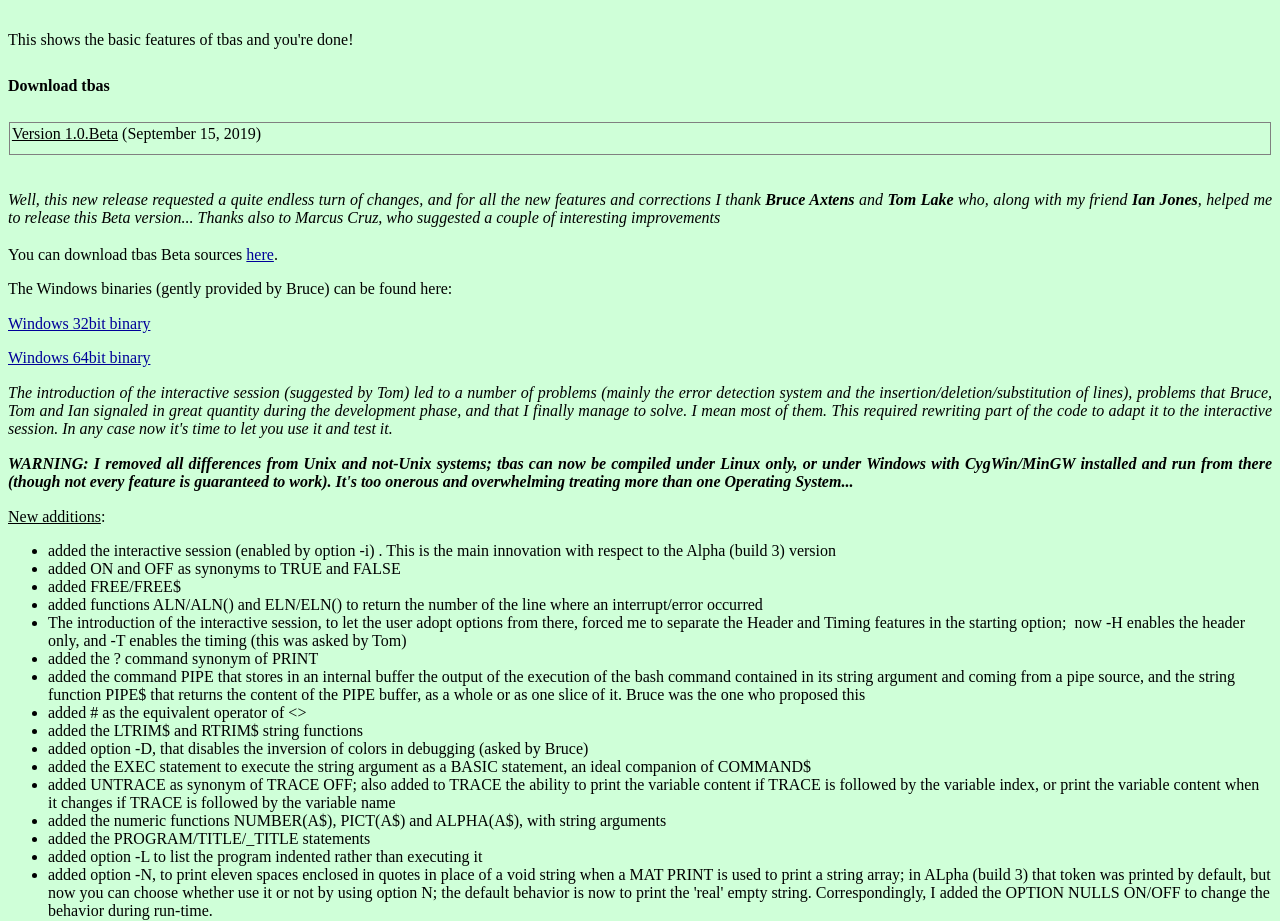
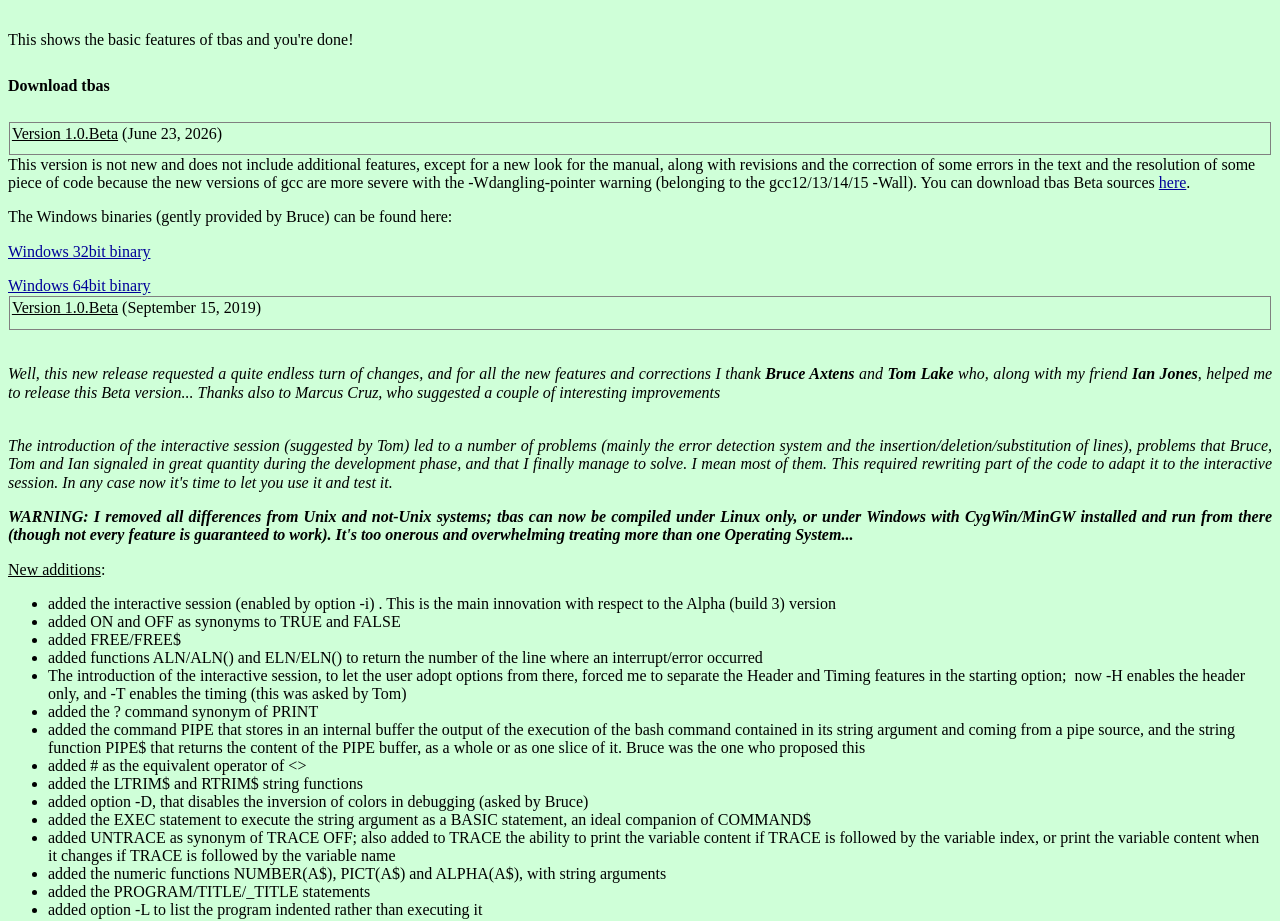
Before and after one commit to tonibin/tonibin.github.io, a plain HTML site: page tbas/index.html in a window 1280 px wide. Shown: the part 1280-2201 px from the top of the page. Drawn offline with Linux system fonts and the light colour scheme.

Commit message:
Site update: mar 23 giu 2026, 21:26:20, CEST

```diff
--- a/tbas/index.html
+++ b/tbas/index.html
@@ -110,6 +110,29 @@
       <a name="Download"></a>Download tbas<br>
       <br>
     </h4>
+
+    <table width="100%" cellspacing="1" cellpadding="2">
+      <colgroup><col width="256*"> </colgroup>
+      <tbody>
+        <tr>
+          <td style="border: 1px double #808080; padding: 0.05cm" width="100%">
+            <p> <u>Version 1.0.Beta</u> (June 23, 2026)</p>
+          </td>
+        </tr>
+      </tbody>
+    </table>
+      This version is not new and does not include additional features, except for a new look for the manual, along with revisions and the correction of some errors in the text and the resolution of some piece of code because the new versions of gcc are more severe with the -Wdangling-pointer warning (belonging to the gcc12/13/14/15 -Wall).
+
+      You can download tbas Beta sources <a href="distrib/tbas.1.0.Beta.src.zip">here</a>.
+    </p>
+    <p style="margin-bottom: 0cm" align="justify">The Windows binaries (gently
+      provided by Bruce) can be found here:</p>
+    <p style="margin-bottom: 0cm" align="justify"><a href="distrib/tbas.1.0.Beta.cygwin.32.bin.zip">Windows
+        32bit binary<br>
+      </a></p>
+    <p style="margin-bottom: 0cm" align="justify"><a href="distrib/tbas.1.0.Beta.cygwin.64.bin.zip">Windows
+        64bit binary</a></p>
+
     <table width="100%" cellspacing="1" cellpadding="2">
       <colgroup><col width="256*"> </colgroup>
       <tbody>
@@ -129,15 +152,6 @@
           helped me to release this Beta version... Thanks also to Marcus Cruz,
           who suggested a couple of interesting improvements</span></i><br>
       <br>
-      You can download tbas Beta sources <a href="distrib/tbas.1.0.Beta.src.zip">here</a>.
-    </p>
-    <p style="margin-bottom: 0cm" align="justify">The Windows binaries (gently
-      provided by Bruce) can be found here:</p>
-    <p style="margin-bottom: 0cm" align="justify"><a href="distrib/tbas.1.0.Beta.cygwin.32.bin.zip">Windows
-        32bit binary<br>
-      </a></p>
-    <p style="margin-bottom: 0cm" align="justify"><a href="distrib/tbas.1.0.Beta.cygwin.64.bin.zip">Windows
-        64bit binary</a></p>
     <p style="margin-bottom: 0cm" align="justify"><i>The introduction of the
         interactive session (suggested by Tom) led to a number of problems
         (mainly the error detection system and the
```
